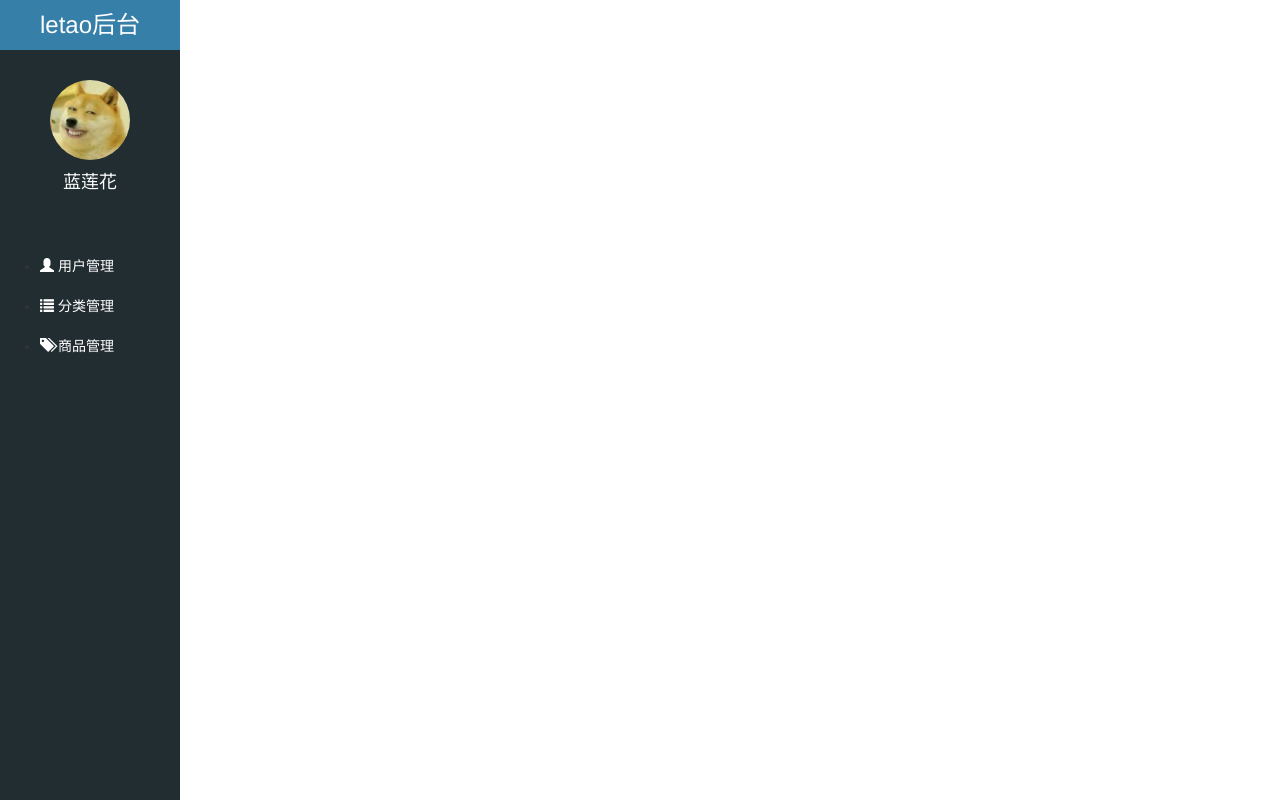
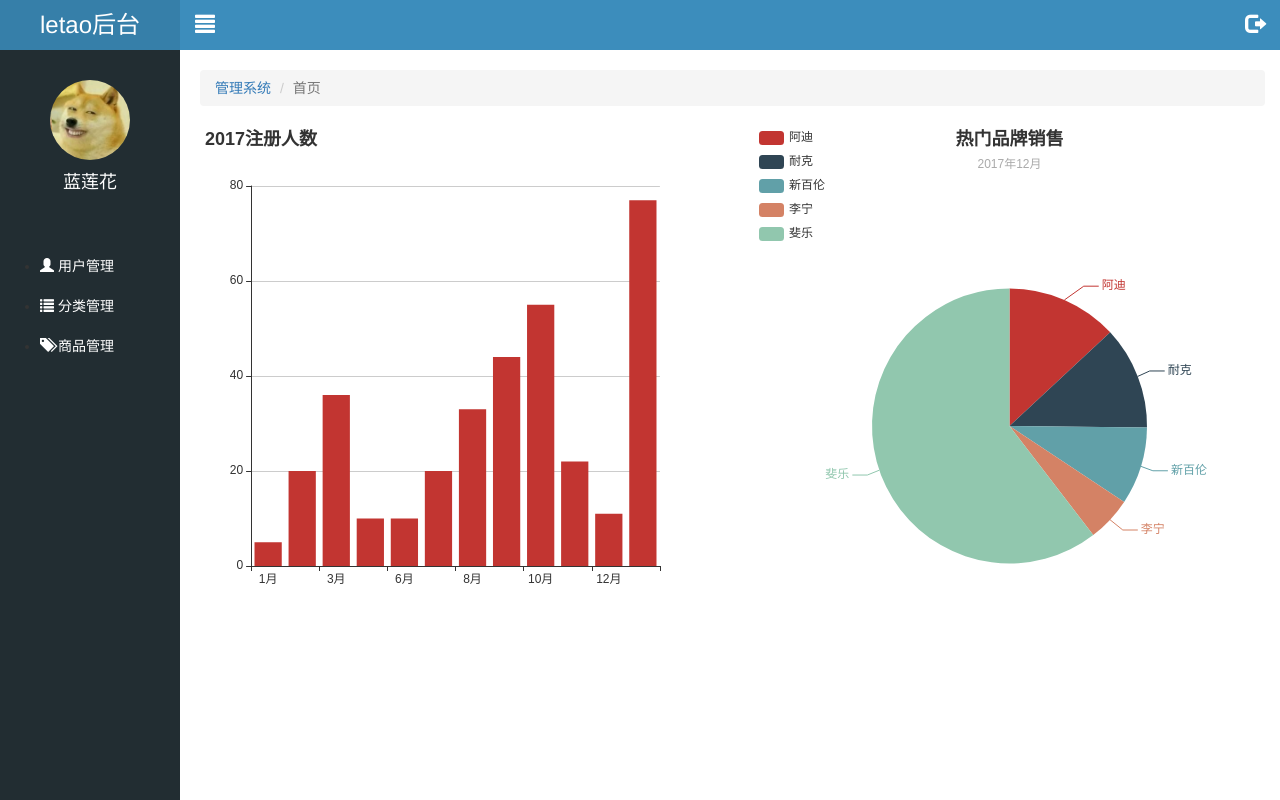
Before and after one commit to Owen2008/leTao0926, a website: page public/back1/index.html in a window 1280 px wide. Drawn offline with Linux system fonts and the light colour scheme.

Commit message:
主页图表完成

```diff
--- a/public/back1/css/common.css
+++ b/public/back1/css/common.css
@@ -1,6 +1,11 @@
 .mt150{
 margin-top: 150px;
 }
+/* *{
+  margin:0;
+  padding: 0;
+  list-style: none;
+} */
 a:link,
 a:visited,
 a:hover,
@@ -23,15 +28,13 @@ background-color: #222D32;
   width: 180px;
   height: 100%;
   background-color: #222D32;
-
+  z-index: 999;
 }
 .left_aside .title{
   color: #fff;
   background-color: #367FA9;
   height: 50px;
-
   font-size: 24px;
-
   text-align: center;
   line-height: 50px;
 }
@@ -57,3 +60,33 @@ color: #fff;
   padding-left: 17px;
   display: none;
 }
+.right_aside .topbar{
+  height: 50px;
+  position: fixed;
+  top:0;
+  right: 0;
+  width: 100%;
+  background-color: #3C8DBC;
+  padding-left: 180px;
+}
+.right_aside .topbar a{
+  width: 50px;
+  height: 50px;
+  color: #fff;
+  font-size: 20px;
+  line-height: 50px;
+  text-align: center;
+}
+.container-fluid{
+  padding-top: 70px;
+  padding-left: 200px;
+  /* padding:20px; */
+
+}
+.container-fluid .breadcrumb{
+  /* margin: 20px; */
+}
+.container-fluid .dataTable>div{
+  width: 48%;
+  height: 500px;
+}
--- a/public/back1/index.html
+++ b/public/back1/index.html
@@ -8,9 +8,10 @@
   <link rel="stylesheet" href="lib/bootstrap/css/bootstrap.min.css">
   <link rel="stylesheet" href="lib/bootstrap-validator/css/bootstrapValidator.min.css">
   <link rel="stylesheet" href="css/common.css">
+
 </head>
 <body>
-  <div class="container">
+  <div class="contain">
    <div class="left_aside">
      <div class="title">
         <p>letao后台</p>
@@ -48,12 +49,26 @@
      </div>
    </div>
    <div class="right_aside">
-     <div class="topbar"></div>
-     <div class="contain"></div>
+     <div class="topbar">
+       <a href="Javascript:;" class="pull-left"><i class="glyphicon glyphicon-align-justify"></i></a>
+       <a href="Javascript:;" class="pull-right"><i class="glyphicon glyphicon-log-out"></i></i></a>
+     </div>
+     <div class="container-fluid">
+        <ol class="breadcrumb">
+            <li><a href="#">管理系统</a></li>
+            <li class="active">首页</li>
+          </ol>
+         <div class="dataTable">
+           <div class="canvas-l pull-left" id="canvas-l"></div>
+           <div class="canvas-r pull-right" id="canvas-r"></div>
+         </div>
+     </div>
    </div>
   </div>
 </body>
 <script src="lib/jquery/jquery.min.js"></script>
 <script src="lib/bootstrap/js/bootstrap.min.js"></script>
 <script src="lib/bootstrap-validator/js/bootstrapValidator.min.js"></script>
+<script src="lib/echarts/echarts.min.js"></script>
+<script src="js/index.js"></script>
 </html>
--- /dev/null
+++ b/public/back1/js/index.js
@@ -0,0 +1,76 @@
+$(function(){
+  var myChart1 = echarts.init(document.getElementById('canvas-l'));
+
+  // 指定图表的配置项和数据
+  var option1 = {
+      title: {
+          text: '2017注册人数'
+      },
+      tooltip: {},
+      legend: {
+          data:['人数']
+      },
+      xAxis: {
+          data: ["1月","2月","3月","4月","6月","7月","8月","9月","10月","11月","12月"]
+      },
+      yAxis: {},
+      series: [{
+          name: '销量',
+          type: 'bar',
+          data: [5, 20, 36, 10, 10, 20,33,44,55,22,11,77]
+      }]
+  };
+
+  // 使用刚指定的配置项和数据显示图表。
+  myChart1.setOption(option1);
+
+// 饼状图
+  var myChart2 = echarts.init(document.getElementById('canvas-r'));
+
+  // 指定图表的配置项和数据
+  var option2 = {
+    title : {
+        text: '热门品牌销售',
+        subtext: '2017年12月',
+        x:'center'
+    },
+    tooltip : {
+        trigger: '品牌',
+        formatter: "{a} <br/>{b} : {c} ({d}%)"
+    },
+    legend: {
+        orient: 'vertical',
+        left: 'left',
+        data: ['阿迪','耐克','新百伦','李宁','斐乐']
+    },
+    series : [
+        {
+            name: '品牌',
+            type: 'pie',
+            radius : '55%',
+            center: ['50%', '60%'],
+            data:[
+                {value:335, name:'阿迪'},
+                {value:310, name:'耐克'},
+                {value:234, name:'新百伦'},
+                {value:135, name:'李宁'},
+                {value:1548, name:'斐乐'}
+            ],
+            itemStyle: {
+                emphasis: {
+                    shadowBlur: 10,
+                    shadowOffsetX: 0,
+                    shadowColor: 'rgba(0, 0, 0, 0.5)'
+                }
+            }
+        }
+    ]
+};
+
+
+
+  // 使用刚指定的配置项和数据显示图表。
+  myChart2.setOption(option2);
+
+
+})
```
Also changed, not shown: public/back1/login.html (+3 -1 lines).
